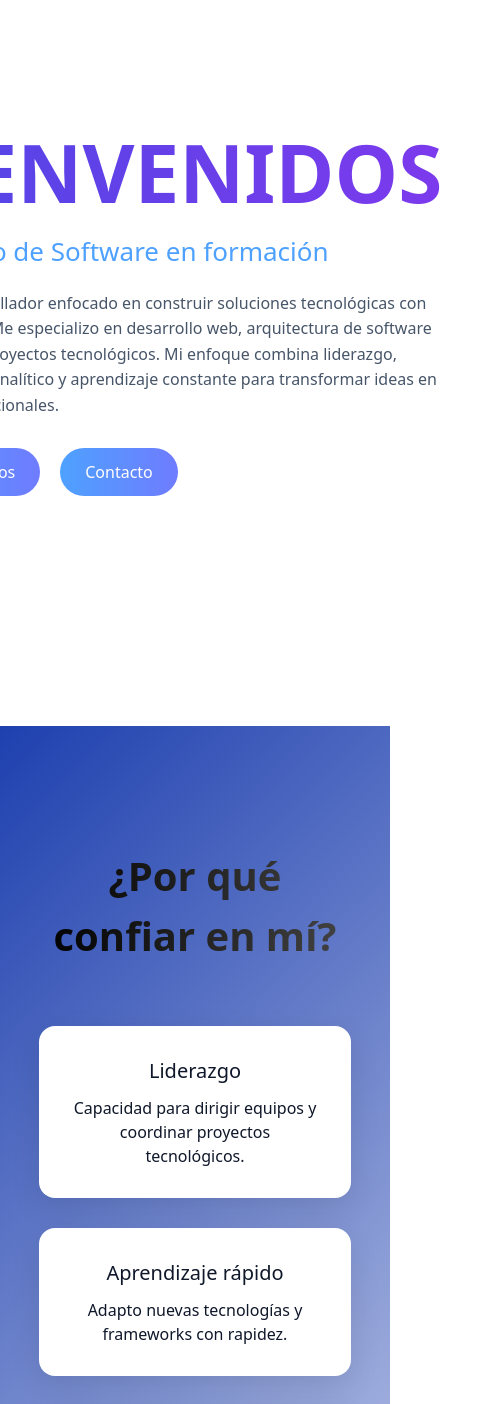
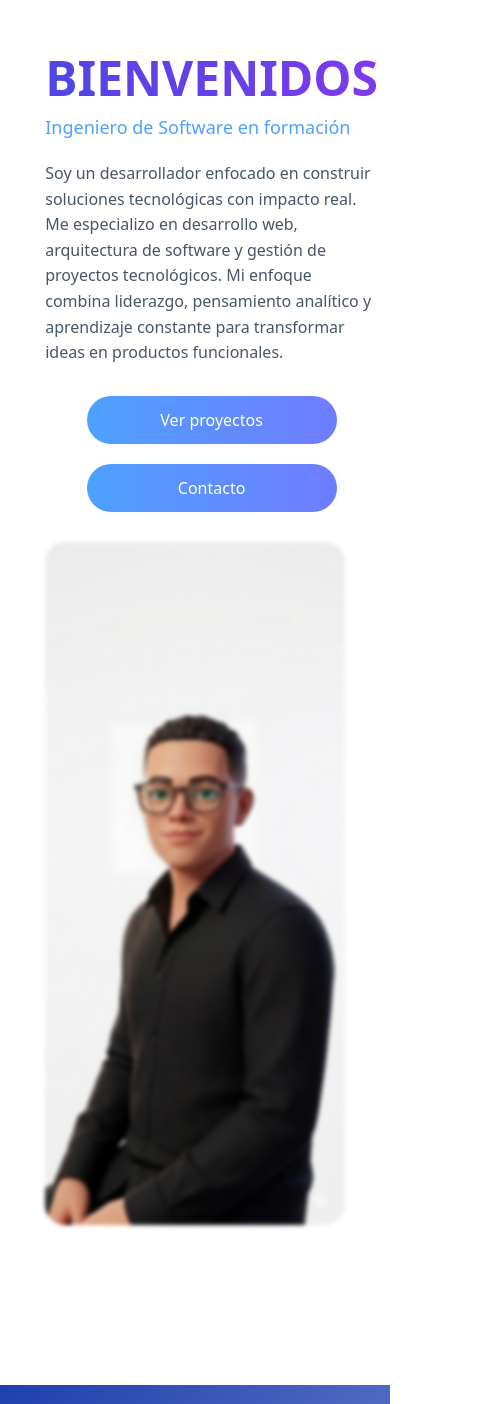
Before and after one commit to yustinrua/portafolio, a React (Vite) app: page / in a window 390 px wide. Shown: the part 118-1522 px from the top of the page, 502 px wide, since content can reach past the window. Built offline with nearby package versions, Linux system fonts and the light colour scheme.

Commit message:
Add responsive styles for various screen sizes
adicionandole el responsive

```diff
--- a/src/index.css
+++ b/src/index.css
@@ -407,3 +407,75 @@ color:#60a5fa;
 margin-top:40px;
 opacity:.5;
 }
+
+/* RESPONSIVE HELPERS */
+
+@media (max-width: 1024px) {
+  /* reduce large paddings on medium screens */
+  section,
+  .project-section,
+  .contact-section {
+    padding-left:5%;
+    padding-right:5%;
+  }
+  .trust h2,
+  .contact-section h2 {
+    font-size:32px;
+    margin-bottom:40px;
+  }
+}
+
+@media (max-width: 768px) {
+  /* single-column hero */
+  .hero-container {
+    grid-template-columns:1fr;
+    gap:30px;
+    padding:60px 5%;
+  }
+  .welcome {
+    font-size:60px;
+  }
+  .subtitle {
+    font-size:20px;
+  }
+  .hero-image img {
+    width:100%;
+    max-width:300px;
+  }
+  .trust-grid {
+    grid-template-columns:1fr;
+  }
+  .skills-section {
+    padding:80px 20px;
+  }
+  .project-card {
+    width:100%;
+    height:auto;
+    min-height:200px;
+  }
+  .contact-icons {
+    flex-direction:column;
+    gap:20px;
+  }
+}
+
+@media (max-width: 480px) {
+  .welcome {
+    font-size:48px;
+  }
+  .subtitle {
+    font-size:18px;
+  }
+  .hero-buttons {
+    flex-direction:column;
+    align-items:center;
+  }
+  .hero-buttons button {
+    width:100%;
+    max-width:250px;
+  }
+  .skill-card {
+    padding:8px 16px;
+    font-size:14px;
+  }
+}
```
